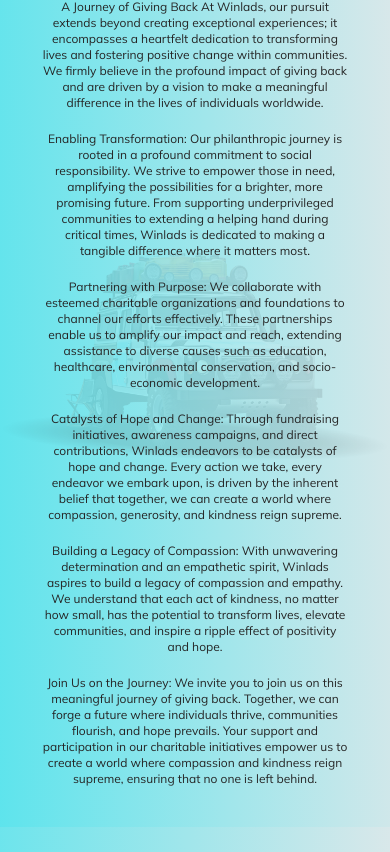
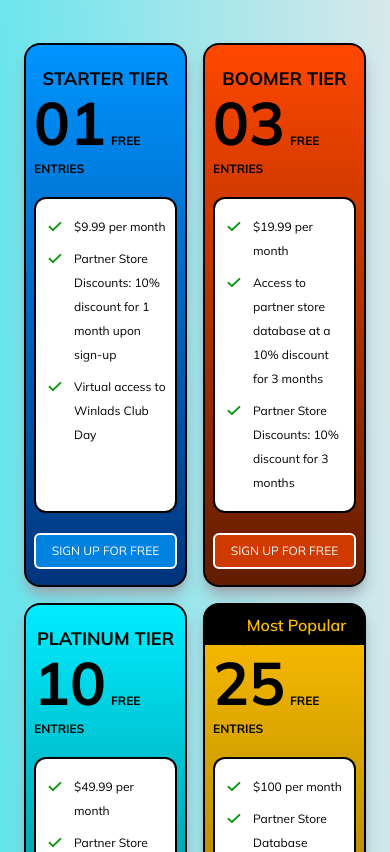
Before and after one commit to Cameron933/winlads-client, a React (Vite) app: page / in a window 390 px wide. Shown: the part 1192-2044 px from the top of the page. Built offline with nearby package versions, Linux system fonts and the light colour scheme; some icons are missing.

Commit message:
changes-2

```diff
--- a/src/components/Gallery/Gallery2.jsx
+++ b/src/components/Gallery/Gallery2.jsx
@@ -5,8 +5,10 @@ import Img3 from "../../assets/images/gallery/img3.png";
 import Img4 from "../../assets/images/gallery/img4.png";
 import Img5 from "../../assets/images/gallery/img5.png";
 import { motion } from "framer-motion";
+import { Link } from "react-router-dom";
 
 const Gallery2 = () => {
+
   return (
     <div className="flex flex-col xl:space-y-8 space-y-4 py-8">
       <div className="">
@@ -21,17 +23,20 @@ const Gallery2 = () => {
           @Winlads
         </motion.p>
 
+        <Link to={'https://www.instagram.com/winladsau/'} target="_blank">
           <motion.p
             initial={{ opacity: 0, y: "40%" }}
             whileInView={{ opacity: 1, y: "0" }}
             transition={{ duration: 0.5, delay: 0.3 }}
             viewport={{ once: true }}
-          className="text-center text-base sm:text-lg 2xl:text-xl special:text-3xl font-bold "
+            className="text-center text-base sm:text-lg 2xl:text-xl special:text-3xl font-bold hover:text-pink-500"
           >
             Follow Us On Instagram
           </motion.p>
+        </Link>
+
       </div>
-      <div className="grid grid-cols-4 xl:px-20 md:px-10 px-5 gap-2">
+      <div className="grid grid-cols-4 xl:px-14 md:px-10 px-5 gap-2">
         <div className="col-span-5 md:col-span-1 flex flex-col gap-2 rounded-2xl">
           <div className="flex flex-col gap-2 overflow-hidden rounded-2xl">
             <motion.img src={Img1}
--- a/src/components/Service/Service.jsx
+++ b/src/components/Service/Service.jsx
@@ -3,7 +3,7 @@ import { motion } from "framer-motion";
 
 const Service = () => {
   return (
-    <div className="w-full bg-service">
+    <div className="w-full bg-service px-10">
       <div className="flex flex-col items-center w-full px-3 lg:px-5 py-10 lg:py-16 gap-10">
         <motion.p
           initial={{ opacity: 0, y: "-40%" }}
--- a/src/components/benifit/Benifit.jsx
+++ b/src/components/benifit/Benifit.jsx
@@ -3,7 +3,7 @@ import { motion } from "framer-motion";
 
 const Benifit = () => {
   return (
-    <div className="w-full bg-benifit">
+    <div className="w-full bg-benifit px-10">
       <div className="flex flex-col items-center w-full px-3 lg:px-5 py-10 lg:py-16 gap-10">
         <motion.p
           initial={{ opacity: 0, y: "-40%" }}
--- a/src/components/getStart/GetStart.jsx
+++ b/src/components/getStart/GetStart.jsx
@@ -1,10 +1,25 @@
 import React from "react";
 import { motion } from "framer-motion";
 
+
+const containerStyle = {
+  padding: '56.25% 0 0 0',
+  position: 'relative',
+  width:'100%'
+};
+
+const iframeStyle = {
+  position: 'absolute',
+  top: 0,
+  left: 0,
+  width: '100%',
+  height: '100%',
+};
+
+
 const GetStart = () => {
   return (
-    <div className="flex items-center justify-center bg-welcome2">
-      <div className="mx-auto 2xl:max-w-[2400px]   w-full px-3 lg:px-5 py-10 lg:py-16 bg-welcome2">
+    <>
       <motion.p
         initial={{ opacity: 0, y: "-40%" }}
         whileInView={{ opacity: 1, y: "0" }}
@@ -15,13 +30,24 @@ const GetStart = () => {
         {" "}
         Empowering Lives Through Winlads
       </motion.p>
-
+      <div className="flex items-center lg:flex-row flex-col justify-center bg-welcome2 px-14">
+        <div style={containerStyle}>
+          <iframe
+            title="Winlads"
+            src="https://player.vimeo.com/video/899812267?badge=0&amp;autopause=0&amp;player_id=0&amp;app_id=58479"
+            frameborder="0"
+            allow="autoplay; fullscreen; picture-in-picture;muted"
+            style={iframeStyle}
+          ></iframe>
+          <script src="https://player.vimeo.com/api/player.js"></script>
+        </div>
+        <div className="mx-auto 2xl:max-w-[2400px]   w-full py-10 lg:py-16 ">
           <motion.p
             initial={{ opacity: 0, y: "40%" }}
             whileInView={{ opacity: 1, y: "0" }}
             transition={{ duration: 0.5, delay: 0.3 }}
             viewport={{ once: true }}
-          className="mt-5 sm:mt-6 lg:mt-8 text-center w-10/12 mx-auto text-xs sm:text-sm md:text-base xl:text-base special:text-lg"
+            className="mt-5 sm:mt-6 lg:mt-8 text-left w-10/12 mx-auto text-xs sm:text-sm md:text-base xl:text-base special:text-lg"
           >
             A Journey of Giving Back At Winlads, our pursuit extends beyond
             creating exceptional experiences; it encompasses a heartfelt
@@ -36,7 +62,7 @@ const GetStart = () => {
             whileInView={{ opacity: 1, y: "0" }}
             transition={{ duration: 0.5, delay: 0.6 }}
             viewport={{ once: true }}
-          className="mt-5 sm:mt-6 lg:mt-8 text-center w-10/12 mx-auto text-xs sm:text-sm md:text-base xl:text-base special:text-lg"
+            className="mt-5 sm:mt-6 lg:mt-8 text-left w-10/12 mx-auto text-xs sm:text-sm md:text-base xl:text-base special:text-lg"
           >
             Enabling Transformation: Our philanthropic journey is rooted in a
             profound commitment to social responsibility. We strive to empower
@@ -51,7 +77,7 @@ const GetStart = () => {
             whileInView={{ opacity: 1, y: "0" }}
             transition={{ duration: 0.5, delay: 0.6 }}
             viewport={{ once: true }}
-          className="mt-5 sm:mt-6 lg:mt-8 text-center w-10/12 mx-auto text-xs sm:text-sm md:text-base xl:text-base special:text-lg"
+            className="mt-5 sm:mt-6 lg:mt-8 text-left w-10/12 mx-auto text-xs sm:text-sm md:text-base xl:text-base special:text-lg"
           >
             Partnering with Purpose: We collaborate with esteemed charitable
             organizations and foundations to channel our efforts effectively.
@@ -64,7 +90,7 @@ const GetStart = () => {
             whileInView={{ opacity: 1, y: "0" }}
             transition={{ duration: 0.5, delay: 0.6 }}
             viewport={{ once: true }}
-          className="mt-5 sm:mt-6 lg:mt-8 text-center w-10/12 mx-auto text-xs sm:text-sm md:text-base xl:text-base special:text-lg"
+            className="mt-5 sm:mt-6 lg:mt-8 text-left w-10/12 mx-auto text-xs sm:text-sm md:text-base xl:text-base special:text-lg"
           >
             Catalysts of Hope and Change: Through fundraising initiatives,
             awareness campaigns, and direct contributions, Winlads endeavors to be
@@ -78,7 +104,7 @@ const GetStart = () => {
             whileInView={{ opacity: 1, y: "0" }}
             transition={{ duration: 0.5, delay: 0.6 }}
             viewport={{ once: true }}
-          className="mt-5 sm:mt-6 lg:mt-8 text-center w-10/12 mx-auto text-xs sm:text-sm md:text-base xl:text-base special:text-lg"
+            className="mt-5 sm:mt-6 lg:mt-8 text-left w-10/12 mx-auto text-xs sm:text-sm md:text-base xl:text-base special:text-lg"
           >
             Building a Legacy of Compassion: With unwavering determination and an
             empathetic spirit, Winlads aspires to build a legacy of compassion and
@@ -92,7 +118,7 @@ const GetStart = () => {
             whileInView={{ opacity: 1, y: "0" }}
             transition={{ duration: 0.5, delay: 0.6 }}
             viewport={{ once: true }}
-          className="mt-5 sm:mt-6 lg:mt-8 text-center w-10/12 mx-auto text-xs sm:text-sm md:text-base xl:text-base special:text-lg"
+            className="mt-5 sm:mt-6 lg:mt-8 text-left w-10/12 mx-auto text-xs sm:text-sm md:text-base xl:text-base special:text-lg"
           >
 
             Join Us on the Journey: We invite you to join us on this meaningful journey of giving back. Together, we can forge a future where individuals thrive, communities flourish, and hope prevails. Your support and participation in our charitable initiatives empower us to create a world where compassion and kindness reign supreme, ensuring that no one is left behind.
@@ -111,6 +137,7 @@ const GetStart = () => {
           </div> */}
         </div>
       </div>
+    </>
   );
 };
 
--- a/src/components/showcase/Showcase2.jsx
+++ b/src/components/showcase/Showcase2.jsx
@@ -5,6 +5,7 @@ import { IoMdMenu, IoMdClose } from "react-icons/io";
 import WindlandText from "../../assets/images/showacase/windland.png";
 import { motion } from "framer-motion";
 import HeaderLogo from "../../assets/images/headerLogo.png"
+import { toast } from 'react-toastify';
 
 const Showcase2 = () => {
   const [isNavOpen, setNavOpen] = useState(false);
@@ -37,12 +38,17 @@ const Showcase2 = () => {
 
   return (
     <div className="w-full ">
-      <div className={`${
-        scrolling ? 'bg-white' : 'bg-transparent'} fixed py-4 w-full z-20 hidden xl:flex justify-between items-center px-4`}>
+      <div className={`${scrolling ? 'bg-white' : 'bg-transparent'} fixed py-4 w-full z-20 hidden xl:flex justify-between items-center px-4`}>
         <div>
           <img src={HeaderLogo} alt="" />
         </div>
         <nav className="lg:flex items-center justify-end gap-3 xl:gap-5 special:gap-8 hidden">
+          <span
+            className="font-bold text-base xl:text-lg 2xl:text-xl special:text-3xl hover:text-[#0184EA]"
+            onClick={() => toast.warning('Cashback under maintainence')}
+          >
+            <Link>Cashback</Link>
+          </span>
           <span
             className="font-bold text-base xl:text-lg 2xl:text-xl special:text-3xl hover:text-[#0184EA]"
             onClick={() => scrollTo("our-partners")}
@@ -101,6 +107,12 @@ const Showcase2 = () => {
 
           {isNavOpen && (
             <div className="flex px-10 py-5 rounded-lg-lg flex-col items-center gap-5 lg:hidden rounded-lg bg-[#38bfc9] absolute z-10 w-full top-12 ">
+              <span
+                className="font-bold text-base text-white  hover:text-[#EC263F]"
+                onClick={() => scrollTo("our-partners")}
+              >
+                <Link>Cashback Programme</Link>
+              </span>
               <span
                 className="font-bold text-base text-white  hover:text-[#EC263F]"
                 onClick={() => scrollTo("our-partners")}
--- a/src/pages/Home/Home.jsx
+++ b/src/pages/Home/Home.jsx
@@ -18,8 +18,8 @@ const Home = () => {
     <div className="pageBgColor">
       <Showcase2 />
       <WelcomeHome2 />
+      <ChoosePlane/>
       <GetStart />
-      <ChoosePlane/>
       <Service/>
       <Youtube/>
       <Benifit/>
```
Also changed, not shown: 2 other files (tests, documents, lock files or other folders). Lines whose indentation alone changed are shown as unchanged.
